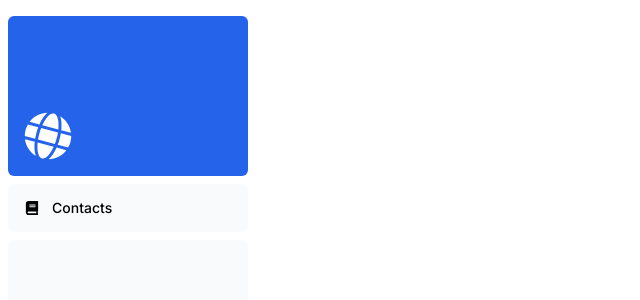
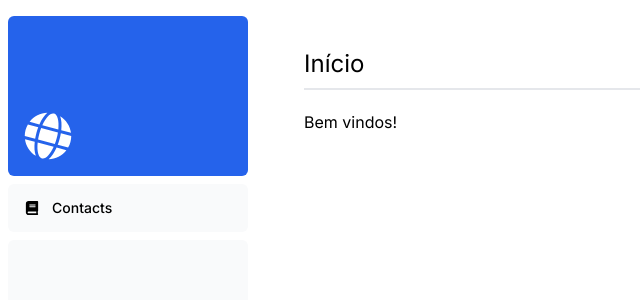
Before and after one commit to gabrielszg/dotnet-contact-list, a Next.js app in the folder frontend/: page / in a window 1280 px wide. Shown: the top 300 px of the page, without its empty margins (0-640 px from the left). Built offline with nearby package versions, Linux system fonts and the light colour scheme.

Commit message:
feat: title and message

```diff
--- a/frontend/src/app/page.tsx
+++ b/frontend/src/app/page.tsx
@@ -2,7 +2,11 @@ import 'tailwindcss/tailwind.css';
 
 export default function Home() {
   return (
-    <main>
-    </main>
+    <>
+      <div className="border-b-2 mb-5">
+        <h1 className="mb-2 text-xl md:text-2xl">Início</h1>
+      </div>
+      <p>Bem vindos!</p>
+    </>
   );
 }
```
